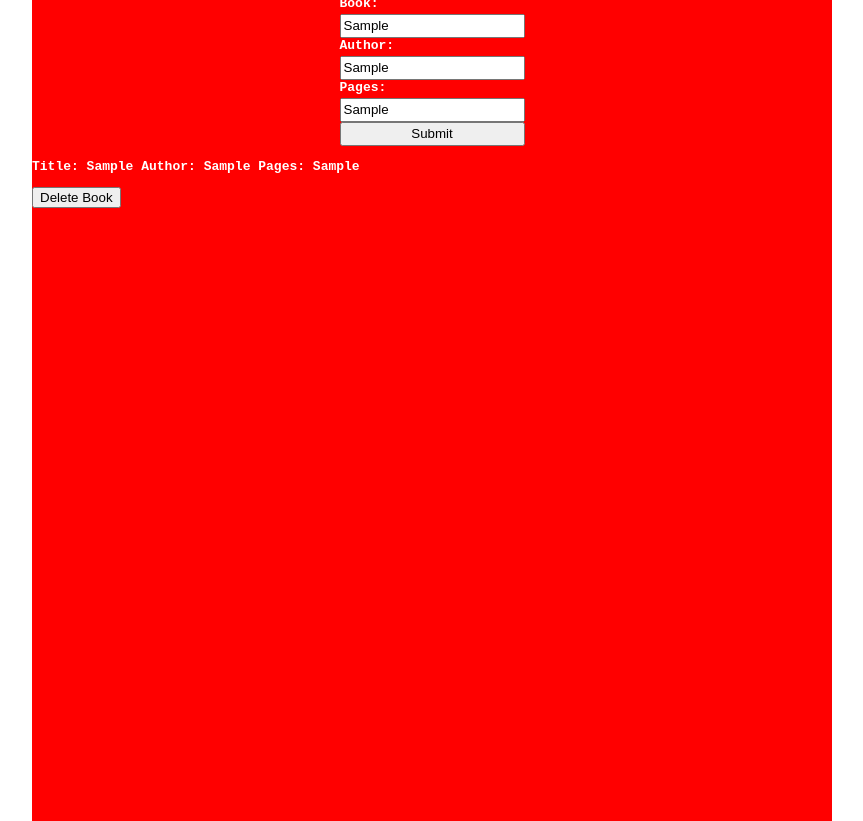
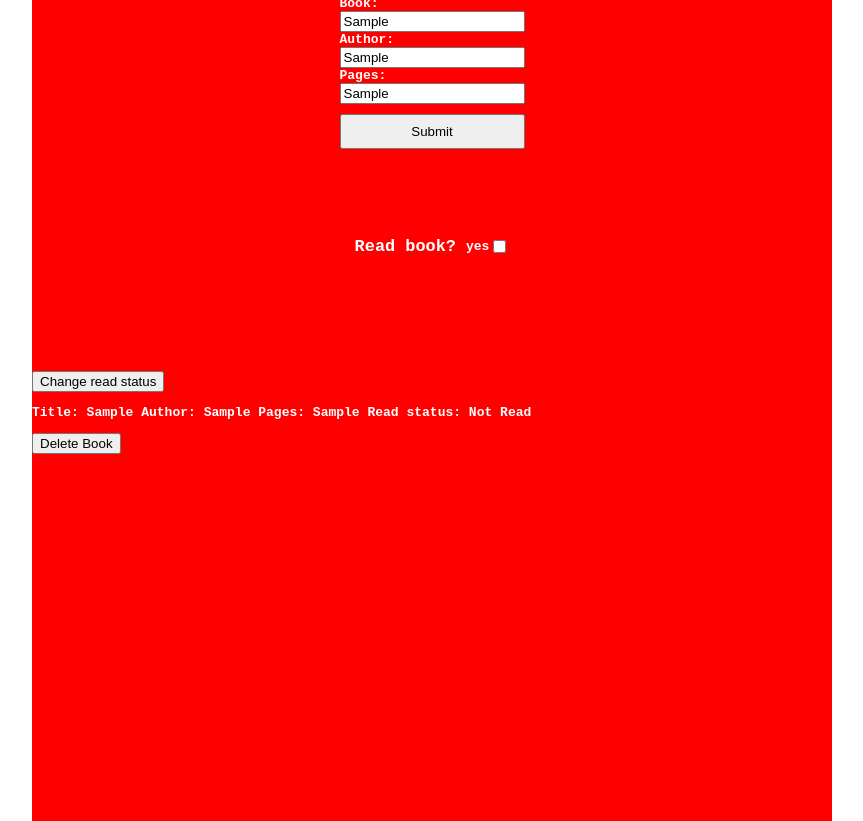
Before and after one commit to LukaTm/Project-Library, a plain HTML site: page index.html in a window 1280 px wide. Both pictures are taken after typing "Sample", "Sample", "Sample" into the empty fields and a click on the button "Submit". Shown: the whole page, without its empty margins (208-1071 px from the left). Drawn offline with Linux system fonts and the light colour scheme.

Commit message:
Read book checkbox

```diff
--- a/index.html
+++ b/index.html
@@ -11,7 +11,7 @@
 <body>
 	<div class="container">
 		<div class="forms">
-			<form id="forms" action="mybooks/path" method="post">
+			<form class="formsClass" id="forms" action="mybooks/path" method="post">
 				<label for="book">Book:</label>
 				<input type="text" name="book" id="book">
 
@@ -20,9 +20,16 @@
 
 				<label for="pages">Pages:</label>
 				<input type="text" name="pages" id="pages">
-				<button  type="submit">Submit</button>
+				<button id="submitButton" type="submit">Submit</button>
 			</form>
 		</div>
+		<form class="formsClass" action="">
+			<div id="status">
+				<p>Read book?</p>
+				<label for="readStatusYes">yes</label>
+				<input type="checkbox" id="yes" name="readStatusYes" value="yes">
+			</div>
+		</form>
 		<div class="books">
 
 		</div>
--- a/script.js
+++ b/script.js
@@ -1,36 +1,54 @@
+
 let myLibrary = [];
 
 // Add Book's all info to myLibrary
 const form = document.querySelector("form");
 form.addEventListener("submit", function(event) {
-  event.preventDefault();
+    event.preventDefault();
 
-  const book = document.querySelector("#book").value;
-  const author = document.querySelector("#author").value;
-  const pages = document.querySelector("#pages").value;
-  addBookToLibrary(book,author,pages);
+    // Book Read? Check
+    let readStatusYes = undefined
+    document.querySelector("#yes").checked ? readStatusYes = "Read" : readStatusYes = "Not Read"
+
+    const book = document.querySelector("#book").value;
+    const author = document.querySelector("#author").value;
+    const pages = document.querySelector("#pages").value;
+    addBookToLibrary(book,author,pages,readStatusYes);
 });
 
-function addBookToLibrary(book,author,numPages) {
+
+
+function addBookToLibrary(book,author,numPages,readStatus) {
     myLibrary.push ({
         'book': book,
         'author': author,
         'numberOfPages':numPages,
-        'id':myLibrary.length
+        'id':myLibrary.length,
+        'readStatus': readStatus
     })
     Book()
 }
 
+
 // Display book on site
+const books = document.querySelector(".books");
 function Book() {
     let x = 0
     let tuksa = [myLibrary[myLibrary.length - 1]]
 
     tuksa.forEach(function(book) {
-        const books = document.querySelector(".books");
         const p = document.createElement("p");
         p.setAttribute('class',`id${x}`)
-        p.textContent = `Title: ${book.book} Author: ${book.author} Pages: ${book.numberOfPages}`;
+        p.textContent = `Title: ${book.book} Author: ${book.author} Pages: ${book.numberOfPages} Read status: ${book.readStatus}`;
+
+
+        // Book Read Status
+        const statusButton = document.createElement('button')
+        statusButton.textContent = 'Change read status'
+        statusButton.setAttribute('id',`changeReadButton${x}`)
+        books.appendChild(statusButton)
+
+
         const button = document.createElement('button')
         button.setAttribute('class','allDeleteButtons')
         button.setAttribute('id',`id: ${book.id}`)
@@ -44,15 +62,16 @@ function Book() {
             delBooks.forEach(function(bookId) {
                 if (parseInt(bookId.id.slice(3)) === myLibrary[x]['id']){
                     myLibrary.splice(x,1);
+
                     const delElement = document.getElementById(`${bookId.id}`)
                     delElement.remove()
                     const delButton = document.querySelector(`.id${x}`)
-                    console.log(bookId.id)
                     delButton.remove()
+                    const delBookStatus = document.querySelector(`#changeReadButton${x}`)
+                    delBookStatus.remove()
+
                 }
-
                 x++
-
             });
             x = 0;
         });
--- a/styles.css
+++ b/styles.css
@@ -14,16 +14,44 @@ form{
     justify-content: center;
 }
 
+#forms>button{
+    margin-top: 10px;
+    height: 35px;
+}
+
+#forms>button:hover{
+    cursor: pointer;
+}
+
+
+
+
 .container{
     display: grid;
     grid-template-columns: 1fr;
-    grid-template-rows: 2fr 7fr 2fr;
+    grid-template-rows: 1.5fr 1fr 1.5fr 1.5fr;
     width: 800px;
     background-color: red;
     color: white;
     font-weight: bold;
     font-family: monospace;
 
+}
+
+
+
+#status{
+    display: flex;
+    justify-content: center;
+    align-items: center;
+}
+
+#status>p{
+    font-size: 1.3em ;
+}
+
+#status>label{
+    margin-left: 10px;
 }
 
 #delete-book-container{
```
